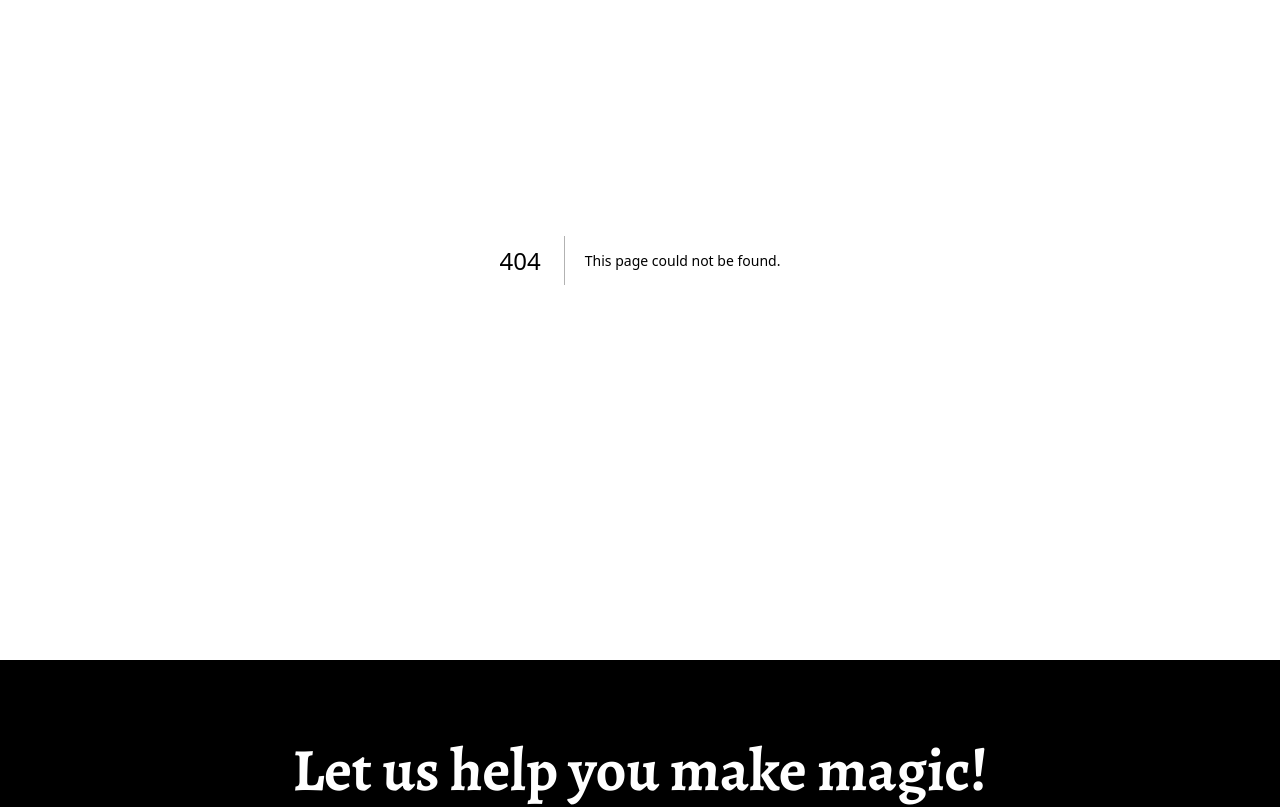
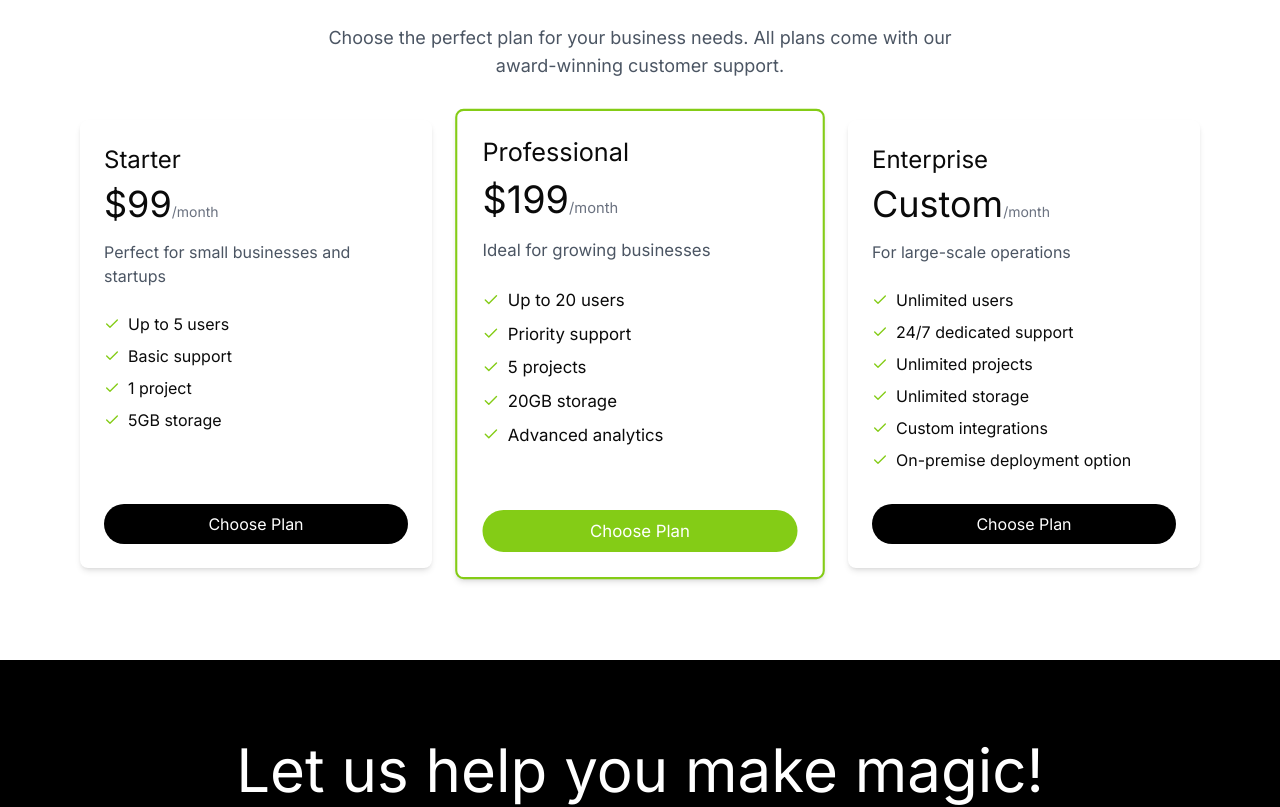
Before and after one commit to Mayor-Rhymes/software-perk, a Next.js app: page /pricing in a window 1280 px wide. Before the commit this address had no page. Shown: the part 220-1027 px from the top of the page. Built offline with nearby package versions, Linux system fonts and the light colour scheme.

Commit message:
change font

```diff
--- a/src/app/layout.tsx
+++ b/src/app/layout.tsx
@@ -1,14 +1,13 @@
-import type { Metadata } from "next";
-import { Inter } from "next/font/google";
-import "./globals.css";
-import Navbar from "@/components/navbar";
-import Footer from "@/components/footer";
+import type { Metadata } from 'next';
 
-const inter = Inter({ subsets: ["latin"] });
+import './globals.css';
+import Navbar from '@/components/navbar';
+import Footer from '@/components/footer';
+import { alegreya, inter } from '@/lib/fonts';
 
 export const metadata: Metadata = {
-  title: "Software Perk",
-  description: "Software development company",
+  title: 'Software Perk',
+  description: 'Software development company',
 };
 
 export default function RootLayout({
@@ -18,7 +17,9 @@ export default function RootLayout({
 }>) {
   return (
     <html lang="en">
-      <body className={`bg-white ${inter.className}`}>
+      <body
+        className={`bg-white ${inter.className} ${alegreya.className} font-sans`}
+      >
         <Navbar />
 
         {children}
--- /dev/null
+++ b/src/app/pricing/page.tsx
@@ -0,0 +1,56 @@
+import PricingCard from '@/components/pricing-card';
+
+export default function PricingPage() {
+  return (
+    <div className="min-h-screen flex flex-col gap-10 px-4 sm:px-8 md:px-16 lg:px-20 py-16">
+      <h1 className="text-center text-3xl sm:text-4xl lg:text-6xl font-alegreya">
+        Our Pricing Plans
+      </h1>
+
+      <p className="text-center text-lg text-gray-600 max-w-2xl mx-auto">
+        Choose the perfect plan for your business needs. All plans come with our
+        award-winning customer support.
+      </p>
+
+      <div className="grid grid-cols-1 md:grid-cols-2 lg:grid-cols-3 gap-8">
+        <PricingCard
+          title="Starter"
+          price="$99"
+          description="Perfect for small businesses and startups"
+          features={[
+            'Up to 5 users',
+            'Basic support',
+            '1 project',
+            '5GB storage',
+          ]}
+        />
+        <PricingCard
+          title="Professional"
+          price="$199"
+          description="Ideal for growing businesses"
+          features={[
+            'Up to 20 users',
+            'Priority support',
+            '5 projects',
+            '20GB storage',
+            'Advanced analytics',
+          ]}
+          highlighted={true}
+        />
+        <PricingCard
+          title="Enterprise"
+          price="Custom"
+          description="For large-scale operations"
+          features={[
+            'Unlimited users',
+            '24/7 dedicated support',
+            'Unlimited projects',
+            'Unlimited storage',
+            'Custom integrations',
+            'On-premise deployment option',
+          ]}
+        />
+      </div>
+    </div>
+  );
+}
--- a/src/app/services/page.tsx
+++ b/src/app/services/page.tsx
@@ -1,15 +1,12 @@
 import ServiceCard from "@/components/service-card";
-import { Alegreya } from "next/font/google";
 
-const alegreya = Alegreya({
-  subsets: ["latin"],
-  weight: "700",
-});
+
+
 
 export default function ServicesPage() {
   return (
     <div className="min-h-screen flex flex-col gap-10 px-4 sm:px-8 md:px-16 lg:px-20 py-16">
-      <h1 className={`text-center text-3xl sm:text-4xl lg:text-6xl ${alegreya.className}`}>
+      <h1 className="text-center text-3xl sm:text-4xl lg:text-6xl font-alegreya">
         Our Services
       </h1>
 
--- a/src/components/designs.tsx
+++ b/src/components/designs.tsx
@@ -1,22 +1,20 @@
-import { Alegreya } from "next/font/google";
-import { DesignCard } from "./design-card";
-
-const alegreya = Alegreya({
-    subsets: ["latin"],
-    weight: "700",
-  });
+import { DesignCard } from './design-card';
 
 export default function Designs() {
-    return (
-        <div className="px-4 sm:px-6 md:px-8 lg:px-10 py-6 sm:py-8 md:py-10">
-            <p className={`text-2xl sm:text-3xl md:text-4xl ${alegreya.className} text-center mb-4 sm:mb-6 md:mb-8`}>We make designs that will make you go 😲</p>
-            {/* <div className="grid grid-cols-1 sm:grid-cols-2 md:grid-cols-3 gap-4 sm:gap-6 md:gap-8">
+  return (
+    <div className="px-4 sm:px-6 md:px-8 lg:px-10 py-6 sm:py-8 md:py-10">
+      <p
+        className="text-2xl sm:text-3xl md:text-4xl font-alegreya text-center mb-4 sm:mb-6 md:mb-8"
+      >
+        We make designs that will make you go 😲
+      </p>
+      {/* <div className="grid grid-cols-1 sm:grid-cols-2 md:grid-cols-3 gap-4 sm:gap-6 md:gap-8">
                 <DesignCard />
                 <DesignCard />
                 <DesignCard />
                 <DesignCard />
                 <DesignCard />
             </div> */}
-        </div>
-    )
+    </div>
+  );
 }
--- a/src/components/footer.tsx
+++ b/src/components/footer.tsx
@@ -1,15 +1,10 @@
-import { Alegreya } from 'next/font/google';
 import EmailDialog from '@/components/email-dialog';
 
-const alegreya = Alegreya({
-  subsets: ['latin'],
-  weight: '700',
-});
 
 export default function Footer() {
   return (
     <div className="bg-black text-white p-20 flex flex-col gap-12">
-      <p className={`text-6xl ${alegreya.className} text-center`}>
+      <p className="text-6xl font-alegreya text-center">
         Let us help you make magic!
       </p>
 
--- a/src/components/hero.tsx
+++ b/src/components/hero.tsx
@@ -1,32 +1,30 @@
-import { Alegreya } from "next/font/google";
-import Image from "next/image";
-import engine from "../../public/images/computer-engineer.png";
-import engine2 from "../../public/images/computer-engineer-2.png";
-
-const alegreya = Alegreya({
-  subsets: ["latin"],
-  weight: "700",
-});
+import Image from 'next/image';
+import engine from '../../public/images/computer-engineer.png';
+import engine2 from '../../public/images/computer-engineer-2.png';
 
 export default function Hero() {
   return (
     <div className="flex flex-col items-center justify-center min-h-screen px-4 py-12 sm:px-6 lg:px-8">
       <div className="max-w-3xl mx-auto text-center mb-8">
-        <h1 className={`text-3xl sm:text-4xl md:text-5xl lg:text-6xl font-bold mb-6 ${alegreya.className}`}>
+        <h1 className="text-3xl sm:text-4xl md:text-5xl lg:text-6xl font-bold mb-6 font-alegreya">
           Transforming Ideas into Digital Reality
         </h1>
         <div className="mb-8 space-y-4 text-sm sm:text-base md:text-lg">
           <p>
-            We are a cutting-edge software company that combines innovative solutions with stunning design.
+            We are a cutting-edge software company that combines innovative
+            solutions with stunning design.
           </p>
           <p>
-            Our team delivers fast, cost-effective, and efficient results that bring your visionary ideas to life.
+            Our team delivers fast, cost-effective, and efficient results that
+            bring your visionary ideas to life.
           </p>
         </div>
         <button className="px-6 py-3 text-sm font-semibold text-white transition-all duration-300 bg-black rounded-full sm:text-base hover:bg-white hover:text-black hover:shadow-lg">
           Get a Quote
         </button>
-        <p className="mt-4 text-xs sm:text-sm">Take the first step towards making your digital dreams a reality!</p>
+        <p className="mt-4 text-xs sm:text-sm">
+          Take the first step towards making your digital dreams a reality!
+        </p>
       </div>
 
       <div className="flex justify-center w-full mt-8 space-x-4 sm:space-x-8 md:space-x-12">
--- a/src/components/navbar.tsx
+++ b/src/components/navbar.tsx
@@ -2,20 +2,20 @@ import Link from "next/link";
 
 export default function Navbar() {
   return (
-    <nav className="h-[80px] flex items-center px-8">
+    <nav className="hidden h-[80px] lg:flex items-center px-8">
       <Link href="/">
         <p className="grow text-xl">Software Perk</p>
       </Link>
 
       <ul className="flex grow-[2] items-center justify-evenly">
         <li className="hover:font-semibold hover:text-black">
-          <Link href="services">Services</Link>
+          <Link href="/services">Services</Link>
         </li>
         <li className="hover:font-semibold hover:text-black">
-          <Link href="pricing">Pricing</Link>
+          <Link href="/pricing">Pricing</Link>
         </li>
         <li className="hover:font-semibold hover:text-black">
-          <Link href="history">History</Link>
+          <Link href="/history">History</Link>
         </li>
       </ul>
     </nav>
--- a/src/components/showcase-card.tsx
+++ b/src/components/showcase-card.tsx
@@ -1,9 +1,5 @@
-import { Alegreya } from "next/font/google";
-import Image, { StaticImageData } from "next/image";
-const alegreya = Alegreya({
-  subsets: ["latin"],
-  weight: "700",
-});
+import Image, { StaticImageData } from 'next/image';
+
 interface ShowcaseProps {
   image: StaticImageData;
   title: string;
@@ -25,9 +21,7 @@ const ShowcaseCard = ({
         className="h-[100px] w-[100px] lg:h-[200px] lg:w-[200px]"
       />
       <div className="flex flex-col gap-3">
-        <p className={`text-4xl font-semibold ${alegreya.className}`}>
-          {title}
-        </p>
+        <p className="text-4xl font-semibold font-alegreya">{title}</p>
         <p className="text-gray-600 text-lg">{description}</p>
       </div>
     </div>
--- a/src/components/showcase.tsx
+++ b/src/components/showcase.tsx
@@ -1,14 +1,10 @@
-import { Alegreya } from "next/font/google";
 import ShowcaseCard from "./showcase-card";
 import { ShowcaseStore } from "@/lib/showcase-data";
-const alegreya = Alegreya({
-  subsets: ["latin"],
-  weight: "700",
-});
+
 export default function Showcase() {
   return (
     <div className="flex flex-col gap-3 sm:gap-4 md:gap-5 px-4 sm:px-6 md:px-8 lg:px-10">
-      <p className={`text-center text-2xl sm:text-3xl md:text-4xl ${alegreya.className}`}>Our Expertise?</p>
+      <p className="text-center text-2xl sm:text-3xl md:text-4xl font-alegreya">Our Expertise?</p>
 
       <p className="text-center text-xl sm:text-2xl md:text-3xl">It is pretty simple. We:</p>
 
--- a/src/components/technologies.tsx
+++ b/src/components/technologies.tsx
@@ -1,15 +1,12 @@
-import { Alegreya } from "next/font/google";
-import { TechnologiesStore } from "@/lib/technologies-data";
-import { TechnologiesCard } from "./technologies-card";
-const alegreya = Alegreya({
-  subsets: ["latin"],
-  weight: "700",
-});
+import { TechnologiesStore } from '@/lib/technologies-data';
+import { TechnologiesCard } from './technologies-card';
 
 export default function Technologies() {
   return (
     <div className="flex flex-col gap-6 sm:gap-8 md:gap-10 px-4 sm:px-6 md:px-8 lg:px-10 py-6 sm:py-8 md:py-10">
-      <p className={`text-2xl sm:text-3xl md:text-4xl ${alegreya.className} text-center`}>
+      <p
+        className="text-2xl sm:text-3xl md:text-4xl font-alegreya text-center"
+      >
         Our Technology Stack ⚙️
       </p>
 
--- a/tailwind.config.ts
+++ b/tailwind.config.ts
@@ -53,6 +53,10 @@ const config = {
           foreground: "hsl(var(--card-foreground))",
         },
       },
+      fontFamily: {
+        sans: ['var(--font-inter)'],
+        alegreya: ['var(--font-alegreya)'],
+      },
       borderRadius: {
         lg: "var(--radius)",
         md: "calc(var(--radius) - 2px)",
```
